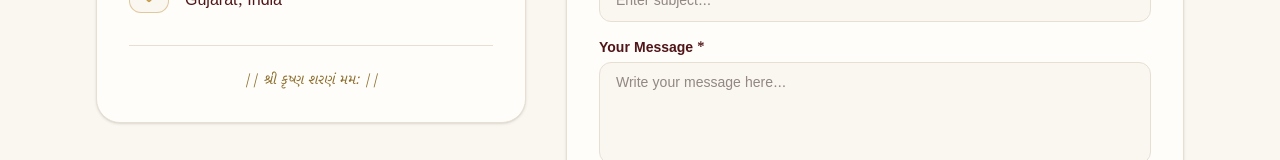
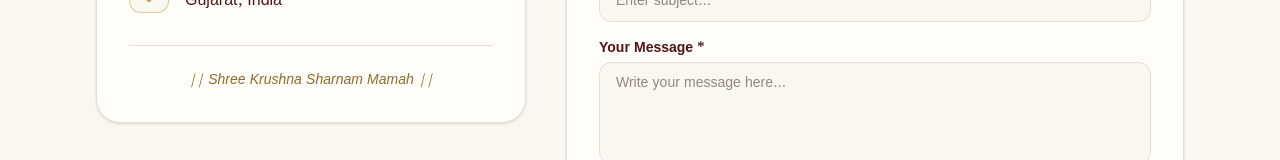
Before and after one commit to AryaDoshi14/personal-blog, a Next.js app: page /en/contact in a window 1280 px wide. Shown: the part 548-708 px from the top of the page. Built offline with nearby package versions, Linux system fonts and the light colour scheme; no server answers; the database is empty.

Commit message:
English translation of a statement added

```diff
--- a/app/[lang]/contact/page.tsx
+++ b/app/[lang]/contact/page.tsx
@@ -98,7 +98,7 @@ export default async function ContactPage({ params }: ContactPageProps) {
               {/* Devotional Note */}
               <div className="mt-8 pt-6 border-t border-[#E8DFD3] text-center">
                 <p className="text-sm italic font-serif-gu text-[#8C6D2D]">
-                  || શ્રી કૃષ્ણ શરણં મમ: ||
+                  {isGu ? '|| શ્રી કૃષ્ણ શરણં મમ: ||' : '|| Shree Krushna Sharnam Mamah ||'}
                 </p>
               </div>
             </div>
```
